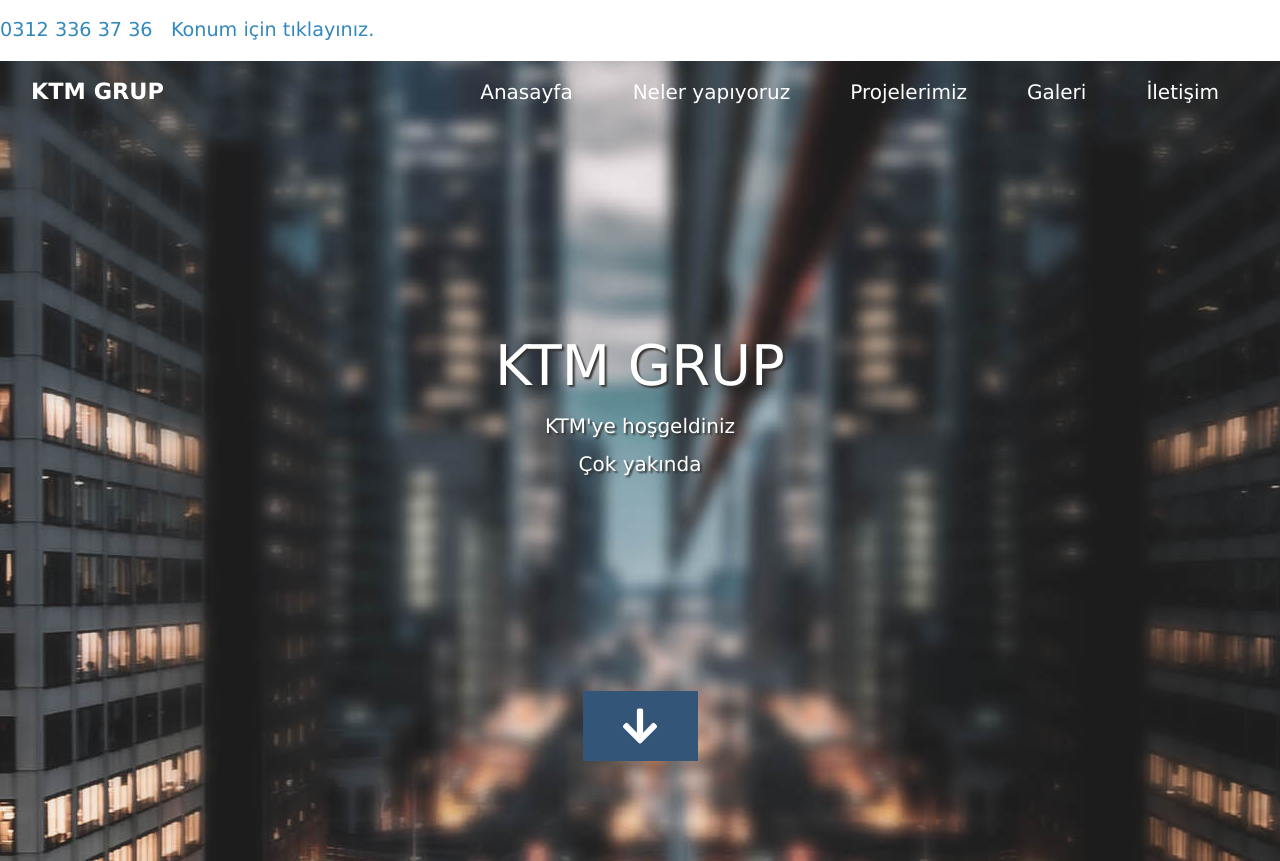
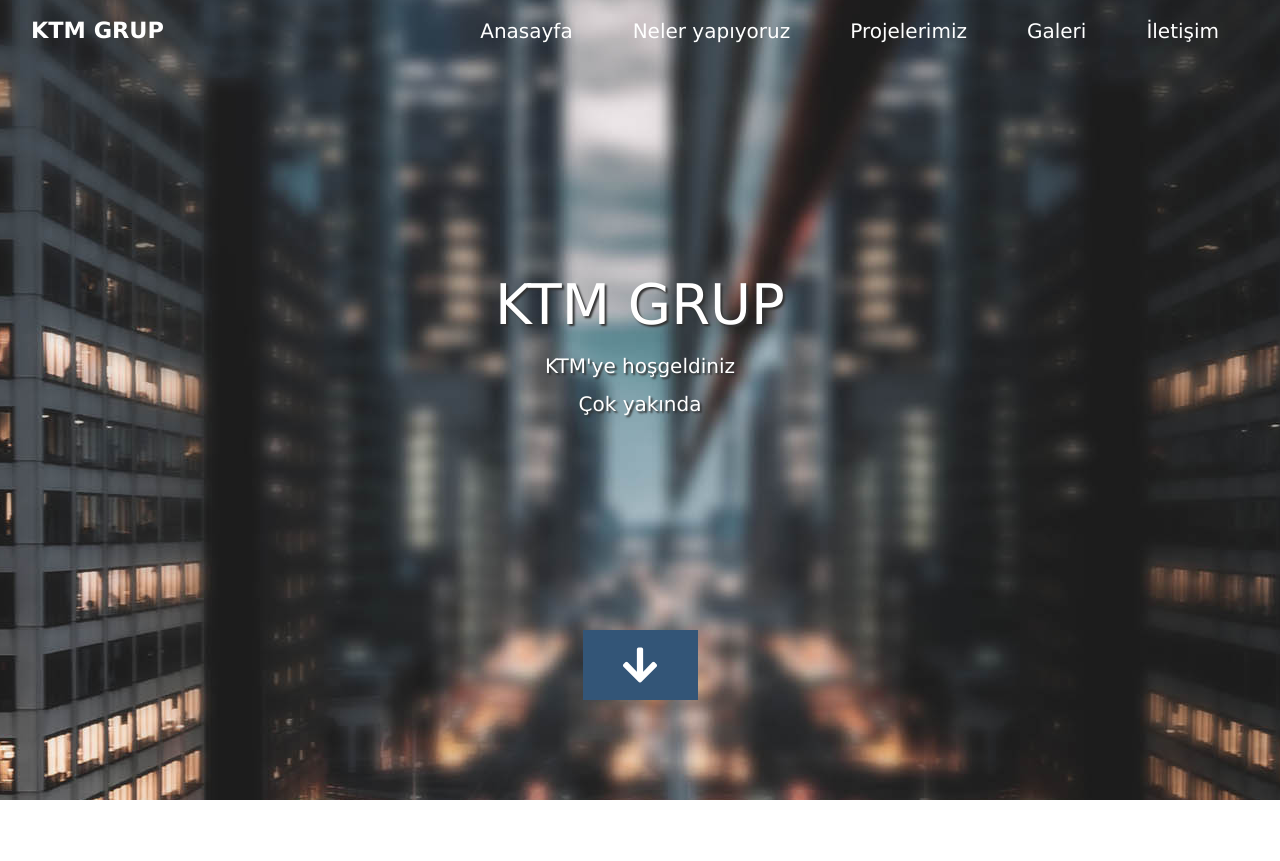
Before and after one commit to hanomer18/ktmall, a plain HTML site: page index.html in a window 1280 px wide. Shown: the top 861 px of the page. Drawn offline with Linux system fonts and the light colour scheme.

Commit message:
Update index.html

```diff
--- a/index.html
+++ b/index.html
@@ -17,18 +17,7 @@ https://www.tooplate.com/view/2117-infinite-loop
 -->
 
   <body>
-
-                    <p>
-
-			     <div class="header-right">
-			    <a href="tel:03123363739">0312 336 37 36</a>
-			    &nbsp; <a href="https://maps.app.goo.gl/sWZpsQkREyS42X83A">Konum için tıklayınız.</a></p>
-
-                </div>
-
-        <!--TOP HEADER END-->
-
-    <!-- Hero section -->
+	  <!-- Hero section -->
     <section id="infinite" class="text-white tm-font-big tm-parallax">
       <!-- Navigation -->
       <nav class="navbar navbar-expand-md tm-navbar" id="tmNav">
```
